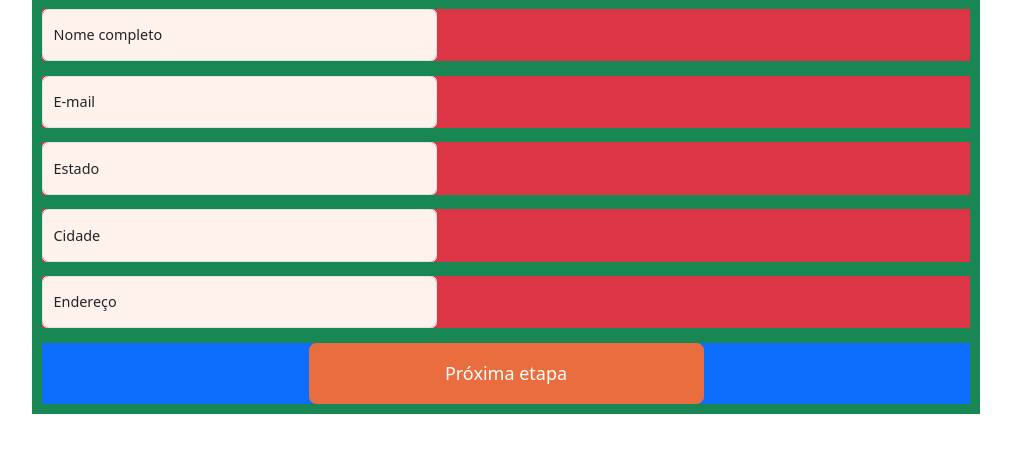
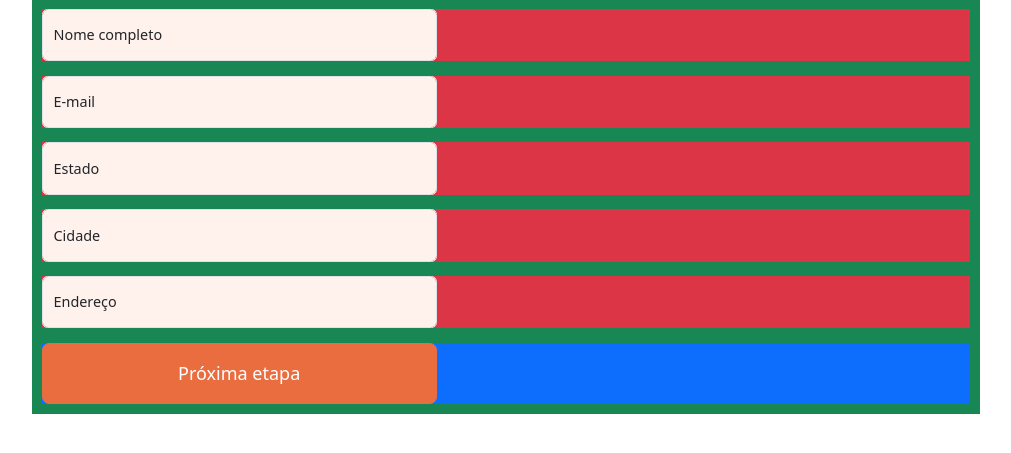
Before and after one commit to ZimboSebastiao/salva-pets2, a PHP site: page /adocao.php in a window 1280 px wide. Shown: the part 223-676 px from the top of the page, without its empty margins (134-1145 px from the left). Run offline with PHP 8.4, Linux system fonts and the light colour scheme.

Commit message:
Formulário

```diff
--- a/adocao.php
+++ b/adocao.php
@@ -67,42 +67,42 @@
   </div>
 
   <!-- ====== FORMULÁRIO ====== -->
-  <div class="container text-center bg-primary">
-    <div class="row bg-success text-center">
+  <div class="container bg-primary">
+    <div class="row bg-success">
       <section class="estilo-form">
         <form action=""  method="post">
 
             <!-- ====== Nome Completo ====== -->
-            <div class="form-floating mb-3 col-12 bg-danger text-center">
+            <div class="form-floating mb-3  bg-danger">
                 <input type="text" class="form-control input" id="floatingInputGroup2" placeholder="Username" required name="nome">
                 <label for="floatingInputGroup2">Nome completo</label>
             </div>
 
             <!-- ====== E-mail ====== -->
-            <div class="form-floating mb-3 col-12 bg-danger">
+            <div class="form-floating mb-3 bg-danger">
                 <input class="form-control input" id="floatingInput" name="email" placeholder="name@example.com" required type="email">
                 <label for="floatingInput">E-mail</label>
             </div>
 
             <!-- ====== Estado ====== -->
-            <div class="form-floating mb-3 col-12 bg-danger">
+            <div class="form-floating mb-3 bg-danger">
                 <input type="text" class="form-control input" id="floatingInputGroup2" placeholder="Username" name="estado" required>
                 <label for="floatingInputGroup2">Estado</label>
             </div>
 
             <!-- ====== Cidade ====== -->
-            <div class="form-floating mb-3 col-12 bg-danger">
+            <div class="form-floating mb-3 bg-danger">
                 <input type="text" class="form-control input" id="floatingInputGroup2" placeholder="Username" name="cidade" required>
                 <label for="floatingInputGroup2">Cidade</label>
             </div>
 
             <!-- ====== Endereço ====== -->
-            <div class="form-floating mb-3 col-12 bg-danger">
+            <div class="form-floating mb-3 bg-danger">
                 <input type="text" class="form-control input" id="floatingInputGroup2" placeholder="Username" name="endereco" required>
                 <label for="floatingInputGroup2">Endereço</label>
             </div>
 
-            <div class="complemento-numero col-12 bg-primary">
+            <div class="bg-primary">
 
               <!-- ====== Número ====== -->
               <!-- <div class="form-floating mb-3">
```
